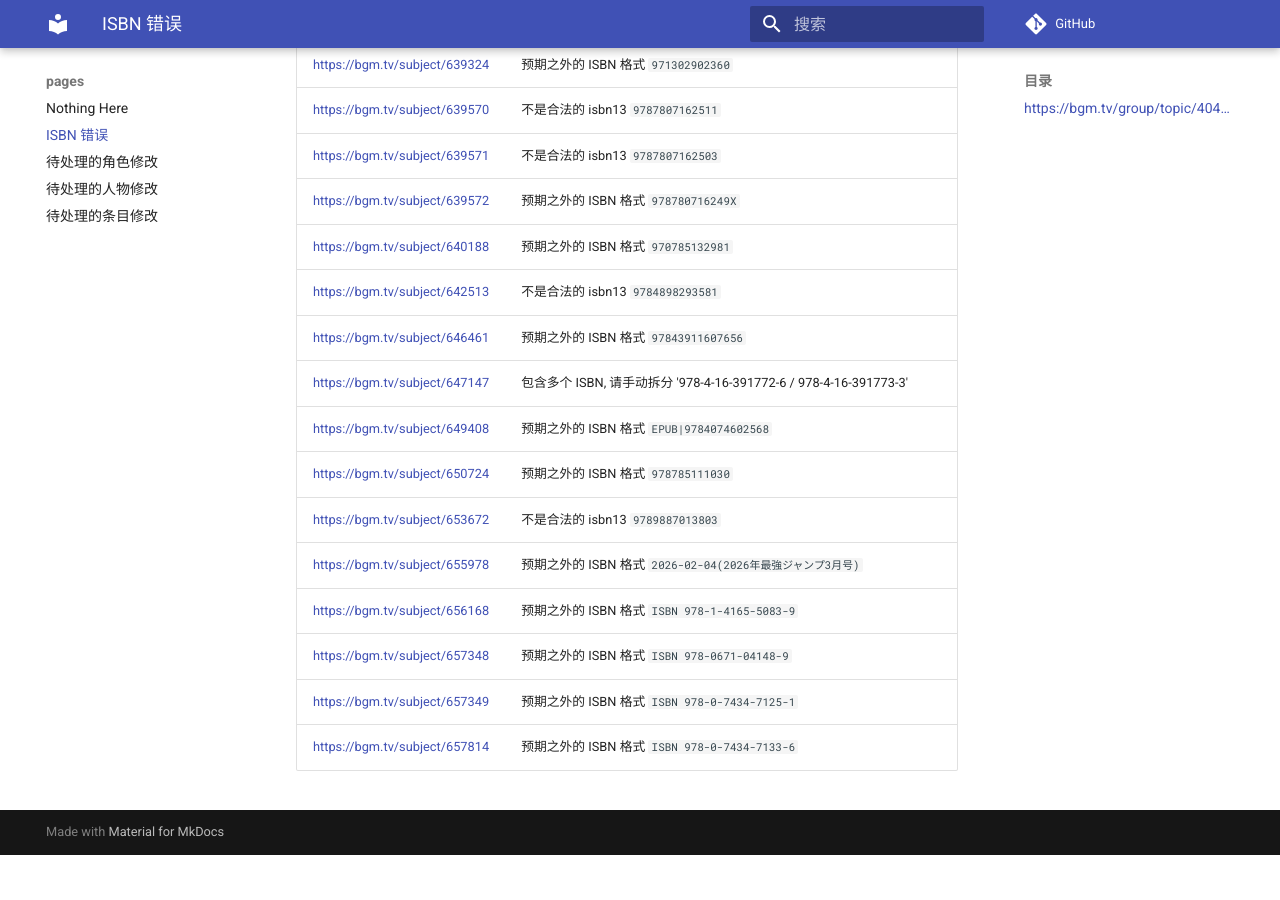
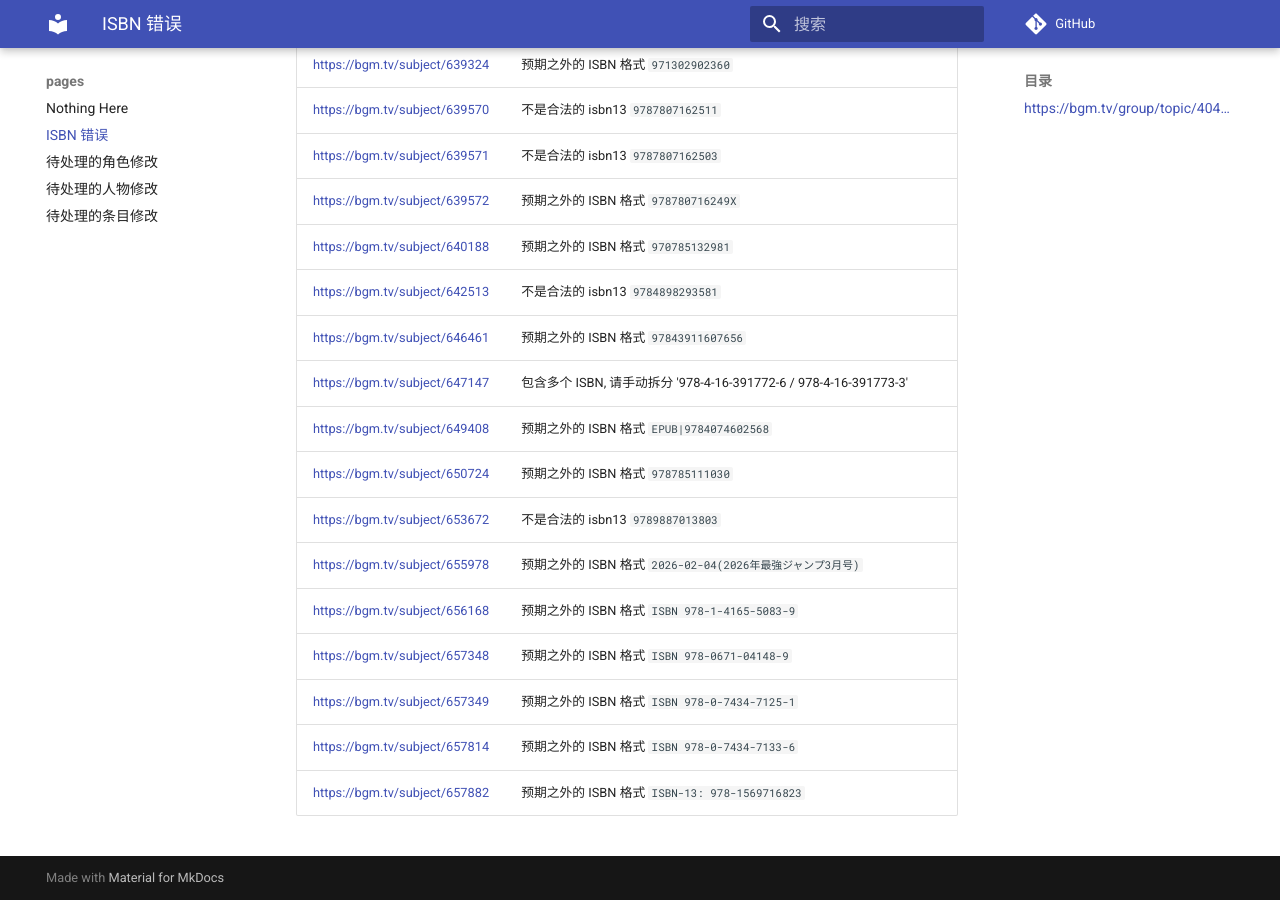
Before and after one commit to trim21/bangumi-pages, an MkDocs documentation site: the page built from docs/isbn.md, in a window 1280 px wide and 900 px high, scrolled down 10688 px. Built offline with MkDocs 1.6.1 and Material for MkDocs 9.7.7, drawn with Linux system fonts in a browser that asks for light colours; comment, search, counter and statistics services are not loaded; before the commit the page ends 11543 px from its top, so only the background shows below that; part of the change alters nothing that is shown.

Commit message:
update isbn.md

```diff
--- a/docs/isbn.md
+++ b/docs/isbn.md
@@ -1,7 +1,7 @@
 # ISBN 错误
 ## <https://bgm.tv/group/topic/404801>
 
-total 245
+total 246
 
 | url | error |
 | --- |  ---  |
@@ -250,3 +250,4 @@ total 245
 | <https://bgm.tv/subject/657348> | 预期之外的 ISBN 格式 `ISBN 978-0671-04148-9` |
 | <https://bgm.tv/subject/657349> | 预期之外的 ISBN 格式 `ISBN 978-0-7434-7125-1` |
 | <https://bgm.tv/subject/657814> | 预期之外的 ISBN 格式 `ISBN 978-0-7434-7133-6` |
+| <https://bgm.tv/subject/657882> | 预期之外的 ISBN 格式 `ISBN-13: 978-1569716823` |
```
